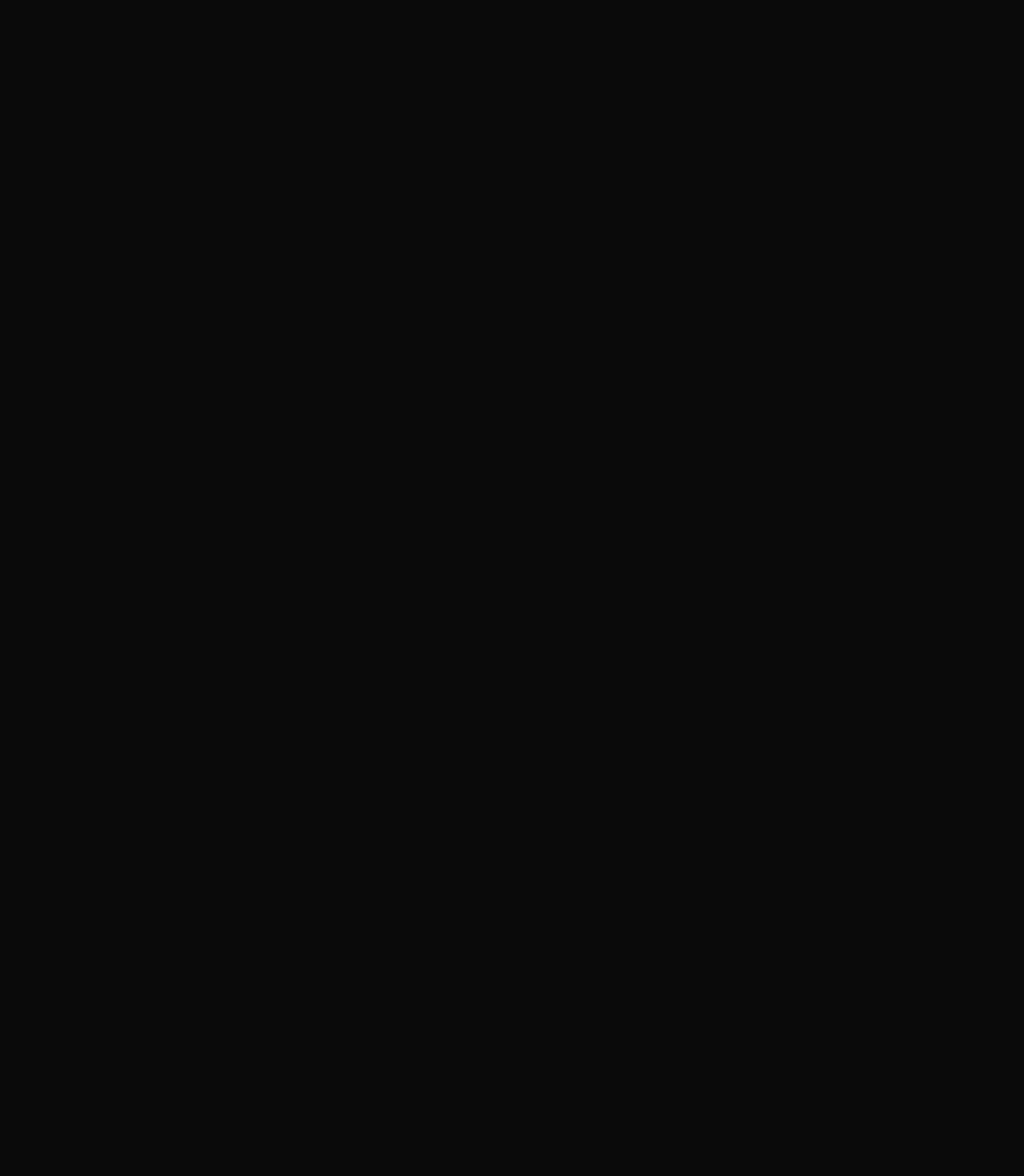
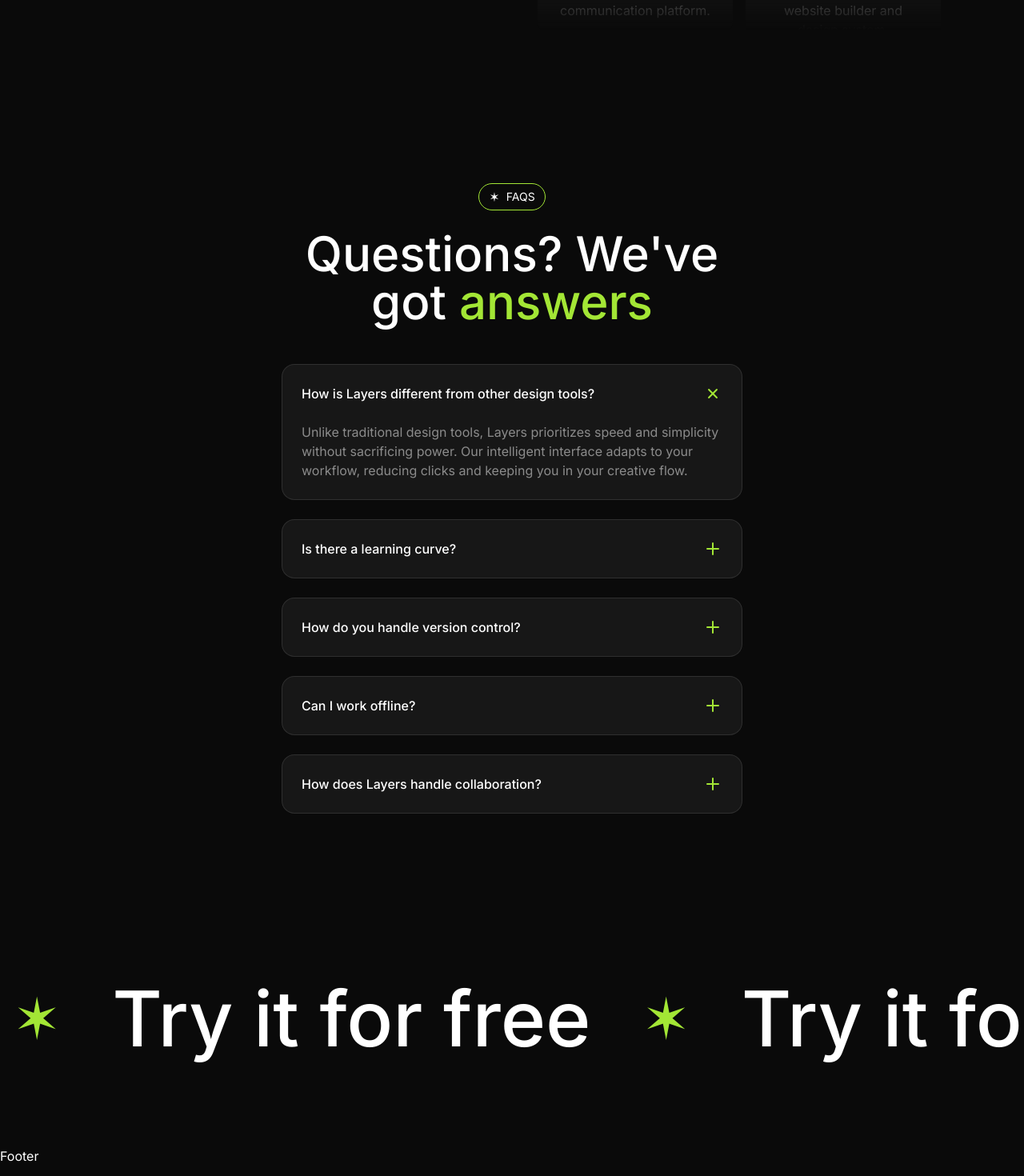
Before and after one commit to Shivanand-hulikatti/layers, a Next.js app: page / in a window 1280 px wide. Shown: the part 3800-5270 px from the top of the page at 80% size. Built offline with nearby package versions, Linux system fonts and the light colour scheme.

Commit message:
cta section added

```diff
--- a/src/app/page.tsx
+++ b/src/app/page.tsx
@@ -1,5 +1,9 @@
+import CallToAction from "@/sections/CallToAction";
+import Faqs from "@/sections/Faqs";
 import Features from "@/sections/Features";
+import Footer from "@/sections/Footer";
 import Hero from "@/sections/Hero";
+import Integrations from "@/sections/Integrations";
 import Introduction from "@/sections/Introduction";
 import LogoTicker from "@/sections/LogoTicker";
 import Navbar from "@/sections/Navbar";
@@ -11,5 +15,9 @@
         <LogoTicker />
         <Introduction />
         <Features />
+        <Integrations />
+        <Faqs />
+        <CallToAction />
+        <Footer />
     </>;
 }
--- /dev/null
+++ b/src/components/integrationColumn.tsx
@@ -0,0 +1,26 @@
+import { type integrationType } from "@/sections/Integrations"
+import Image from "next/image"
+import { twMerge } from "tailwind-merge";
+
+const IntegrationColumn = (props:{integrations : integrationType;className?:string}) => {
+    const {integrations,className} = props
+    return (
+        <div className={twMerge("flex flex-col gap-4 pb-4",className)}>
+            {integrations.map(integration =>(
+                <div key={integration.name} className="bg-neutral-900 border-white/10 rounded-3xl p-6">
+                    <div className="flex justify-center items-center">
+                        <Image
+                            src={integration.icon}
+                            alt={integration.name}
+                            className="size-24"
+                        />
+                    </div>
+                    <h3 className="text-3xl text-center mt-6">{integration.name}</h3>
+                    <p className="text-center text-white/50">{integration.description}</p>
+                </div>
+            ))}
+        </div>
+  )
+}
+
+export default IntegrationColumn
--- a/src/sections/CallToAction.tsx
+++ b/src/sections/CallToAction.tsx
@@ -1,3 +1,18 @@
 export default function CallToAction() {
-    return <div>Call To Action</div>;
+    return <section className="py-24">
+        <div className="overflow-x-clip p-4 flex">
+            <div className="flex flex-none gap-16 text-7xl md:text-8xl font-medium">
+                {Array.from({length:10},(_,i)=>(
+                    <div key={i} className="flex items-center gap-16">
+                        <span className="text-lime-400 text-7xl ">
+                            &#10038;
+                        </span>
+                        <span>
+                            Try it for free
+                        </span>
+                    </div>
+                ))}
+            </div>
+        </div>
+    </section>;
 }
--- a/src/sections/Faqs.tsx
+++ b/src/sections/Faqs.tsx
@@ -1,3 +1,6 @@
+import Tag from "@/components/Tag";
+import { twMerge } from "tailwind-merge";
+
 const faqs = [
     {
         question: "How is Layers different from other design tools?",
@@ -22,5 +25,57 @@
 ];
 
 export default function Faqs() {
-    return <div>Faqs</div>;
+    const selectedIndex = 0;
+
+    return (
+        <section className="py-24">
+            <div className="container">
+                <div className="flex justify-center">
+                    <Tag>Faqs</Tag>
+                </div>
+                <h2 className="text-6xl font-medium text-center mt-6 max-w-xl mx-auto">
+                    Questions? We&apos;ve got {" "}<span className="text-lime-400">answers</span>
+                </h2>
+                <div className="mt-12 flex flex-col gap-6 max-w-xl mx-auto">
+                    {faqs.map((faq,faqIndex) => (
+                        <div key={faq.question} className="bg-neutral-900 rounded-2xl border border-white/10 p-6">
+                            <div className="flex items-center justify-between">
+                                <h3 className="font-medium">
+                                    {faq.question}
+                                </h3>
+                                <svg
+                                    xmlns="http://www.w3.org/2000/svg"
+                                    width="24"
+                                    height="24"
+                                    viewBox="0 0 24 24"
+                                    fill="none"
+                                    stroke="currentColor"
+                                    strokeWidth="2"
+                                    strokeLinecap="round"
+                                    strokeLinejoin="round"
+                                    className={twMerge("feather feather-plus text-lime-400 flex-shrink-0",selectedIndex === faqIndex && "rotate-45")}
+                                >
+                                    <line
+                                        x1="12"
+                                        y1="5"
+                                        x2="12"
+                                        y2="19"
+                                    ></line>
+                                    <line
+                                        x1="5"
+                                        y1="12"
+                                        x2="19"
+                                        y2="12"
+                                    ></line>
+                                </svg>
+                            </div>
+                            <div className={twMerge("mt-6",selectedIndex !== faqIndex && "hidden")}>
+                                <p className="text-white/50">{faq.answer}</p>
+                            </div>
+                        </div>
+                    ))}
+                </div>
+            </div>
+        </section>
+    );
 }
--- a/src/sections/Integrations.tsx
+++ b/src/sections/Integrations.tsx
@@ -1,12 +1,74 @@
+import Tag from "@/components/Tag";
+import  figmaIcon from '@/assets/images/figma-logo.svg'
+import  notionIcon from '@/assets/images/notion-logo.svg'
+import  slackIcon from '@/assets/images/slack-logo.svg'
+import  relumeIcon from '@/assets/images/relume-logo.svg'
+import  framerIcon from '@/assets/images/framer-logo.svg'
+import  githubIcon from '@/assets/images/github-logo.svg'
+import Image from "next/image";
+import IntegrationColumn from "@/components/integrationColumn";
+
+
 const integrations = [
-    { name: "Figma", icon: "figma-logo.svg", description: "Figma is a collaborative interface design tool." },
-    { name: "Notion", icon: "notion-logo.svg", description: "Notion is an all-in-one workspace for notes and docs." },
-    { name: "Slack", icon: "slack-logo.svg", description: "Slack is a powerful team communication platform." },
-    { name: "Relume", icon: "relume-logo.svg", description: "Relume is a no-code website builder and design system." },
-    { name: "Framer", icon: "framer-logo.svg", description: "Framer is a professional website prototyping tool." },
-    { name: "GitHub", icon: "github-logo.svg", description: "GitHub is the leading platform for code collaboration." },
+    {
+        name: "Figma",
+        icon: figmaIcon,
+        description: "Figma is a collaborative interface design tool.",
+    },
+    {
+        name: "Notion",
+        icon: notionIcon,
+        description: "Notion is an all-in-one workspace for notes and docs.",
+    },
+    {
+        name: "Slack",
+        icon: slackIcon,
+        description: "Slack is a powerful team communication platform.",
+    },
+    {
+        name: "Relume",
+        icon: relumeIcon,
+        description: "Relume is a no-code website builder and design system.",
+    },
+    {
+        name: "Framer",
+        icon: framerIcon,
+        description: "Framer is a professional website prototyping tool.",
+    },
+    {
+        name: "GitHub",
+        icon: githubIcon,
+        description: "GitHub is the leading platform for code collaboration.",
+    },
 ];
 
+export type integrationType = typeof integrations;
+
+
 export default function Integrations() {
-    return <div>Integrations</div>;
+    return (
+        <section className="py-24 overflow-hidden">
+            <div className="container">
+                <div className="grid lg:grid-cols-2 lg:gap-16 items-center">
+                    <div>
+                        <Tag>Integrations</Tag>
+                        <h2 className="text-6xl font-medium mt-6">
+                            Plays well with <span className="text-lime-400">others</span>
+                        </h2>
+                        <p className="text-lg text-white/50 mt-4">
+                            Layers seemlessly connects with your favorite tools, making
+                            it easy to plug into any workflow and collaborate across
+                            platforms.
+                        </p>
+                    </div>
+                    <div>
+                        <div className="h-[400px] lg:h-[800px] grid md:grid-cols-2 gap-4 mt-8 lg:mt-0 overflow-hidden [mask-image:linear-gradient(to_bottom,transparent,black_10%,black_90%,transparent)]">
+                            <IntegrationColumn integrations={integrations} />
+                            <IntegrationColumn integrations={integrations.slice().reverse()} className="hidden md:flex"/>
+                        </div>
+                    </div>
+                </div>
+            </div>
+        </section>
+    );
 }
```
